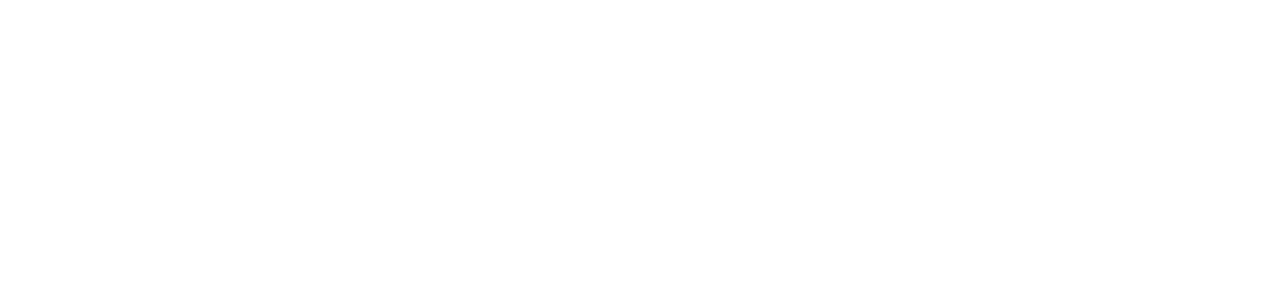
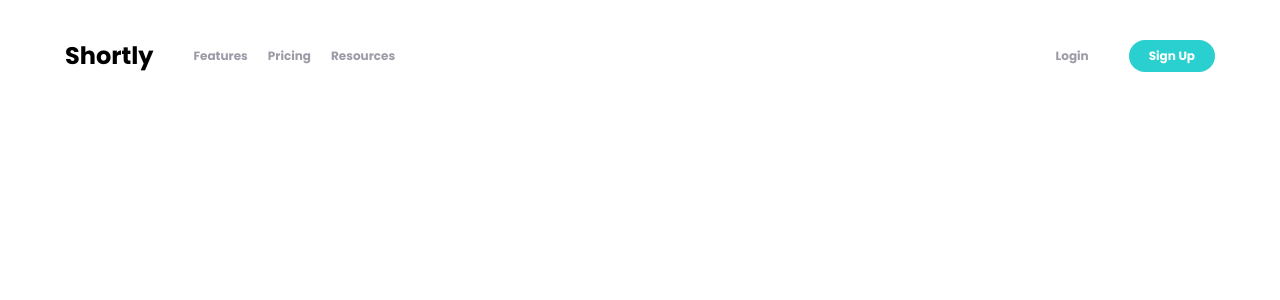
Before and after one commit to ArtemDerenok/url-shortening-api, a React (Create React App) app: page / in a window 1280 px wide. Shown: the top 300 px of the page. Built offline with nearby package versions, Linux system fonts and the light colour scheme.

Commit message:
feat: add header and btn component

```diff
--- a/src/components/button/Button.module.scss
+++ b/src/components/button/Button.module.scss
@@ -1,2 +1,15 @@
+@import "../../variables";
+
 .btn {
+  all: unset;
+  box-sizing: border-box;
+  cursor: pointer;
+  background-color: $CYAN;
+  color: white;
 }
+
+.btn-header {
+  font-size: 12px;
+  padding: 10px 20px 10px 20px;
+  border-radius: 20px;
+}
--- a/src/components/button/Button.tsx
+++ b/src/components/button/Button.tsx
@@ -1,7 +1,20 @@
 import styles from "./Button.module.scss";
 
-const Button = () => {
-  return <button className={styles.button}></button>;
+interface IButton {
+  text: string;
+  callback: () => void;
+  className: string;
+}
+
+const Button = ({ text, callback, className }: IButton) => {
+  return (
+    <button
+      className={`${styles.btn} ${styles[className]} `}
+      onClick={callback}
+    >
+      {text}
+    </button>
+  );
 };
 
 export default Button;
--- a/src/components/header/Header.module.scss
+++ b/src/components/header/Header.module.scss
@@ -1,2 +1,32 @@
+@import "../../variables";
+
 .header {
+  display: flex;
+  align-items: center;
+  justify-content: space-between;
+  font-weight: 700;
+
+  &__boxOne {
+    display: flex;
+    gap: 40px;
+    align-items: center;
+  }
+
+  &__boxTwo {
+    display: flex;
+    gap: 40px;
+    align-items: center;
+  }
+
+  &__title {
+    font-size: 24px;
+  }
+
+  &__loginBtn {
+    all: unset;
+    box-sizing: border-box;
+    cursor: pointer;
+    font-size: 12px;
+    color: $GRAYISH_VIOLENT;
+  }
 }
--- a/src/components/header/Header.tsx
+++ b/src/components/header/Header.tsx
@@ -1,7 +1,20 @@
+import Button from "../button/Button";
+import Menu from "../menu/Menu";
 import styles from "./Header.module.scss";
 
 const Header = () => {
-  return <header className={styles.header}></header>;
+  return (
+    <header className={styles.header}>
+      <div className={styles.header__boxOne}>
+        <h2 className={styles.header__title}>Shortly</h2>
+        <Menu />
+      </div>
+      <div className={styles.header__boxTwo}>
+        <button className={styles.header__loginBtn}>Login</button>
+        <Button text="Sign Up" callback={() => {}} className="btn-header" />
+      </div>
+    </header>
+  );
 };
 
 export default Header;
--- a/src/components/main-page/MainPage.module.scss
+++ b/src/components/main-page/MainPage.module.scss
@@ -1,5 +1,5 @@
 .page {
   max-width: 1440px;
   margin: 0 auto;
-  background-color: red;
+  padding: 40px 65px 40px 65px;
 }
--- a/src/components/main-page/MainPage.tsx
+++ b/src/components/main-page/MainPage.tsx
@@ -1,7 +1,12 @@
+import Header from "../header/Header";
 import styles from "./MainPage.module.scss";
 
 const MainPage = () => {
-  return <div className={styles.page}></div>;
+  return (
+    <div className={styles.page}>
+      <Header />
+    </div>
+  );
 };
 
 export default MainPage;
--- a/src/components/menu/Menu.module.scss
+++ b/src/components/menu/Menu.module.scss
@@ -1,2 +1,19 @@
+@import "../../variables";
+
 .menu {
+  &__list {
+    display: flex;
+    gap: 20px;
+  }
+
+  &__listItem {
+    display: flex;
+    align-items: center;
+
+    a {
+      font-size: 12px;
+      color: $GRAYISH_VIOLENT;
+      text-decoration: none;
+    }
+  }
 }
--- a/src/components/menu/Menu.tsx
+++ b/src/components/menu/Menu.tsx
@@ -1,7 +1,21 @@
 import styles from "./Menu.module.scss";
 
 const Menu = () => {
-  return <ul className={styles.menu}></ul>;
+  return (
+    <nav className={styles.menu}>
+      <ul className={styles.menu__list}>
+        <li className={styles.menu__listItem}>
+          <a href="#">Features</a>
+        </li>
+        <li className={styles.menu__listItem}>
+          <a href="#">Pricing</a>
+        </li>
+        <li className={styles.menu__listItem}>
+          <a href="#">Resources</a>
+        </li>
+      </ul>
+    </nav>
+  );
 };
 
 export default Menu;
```
